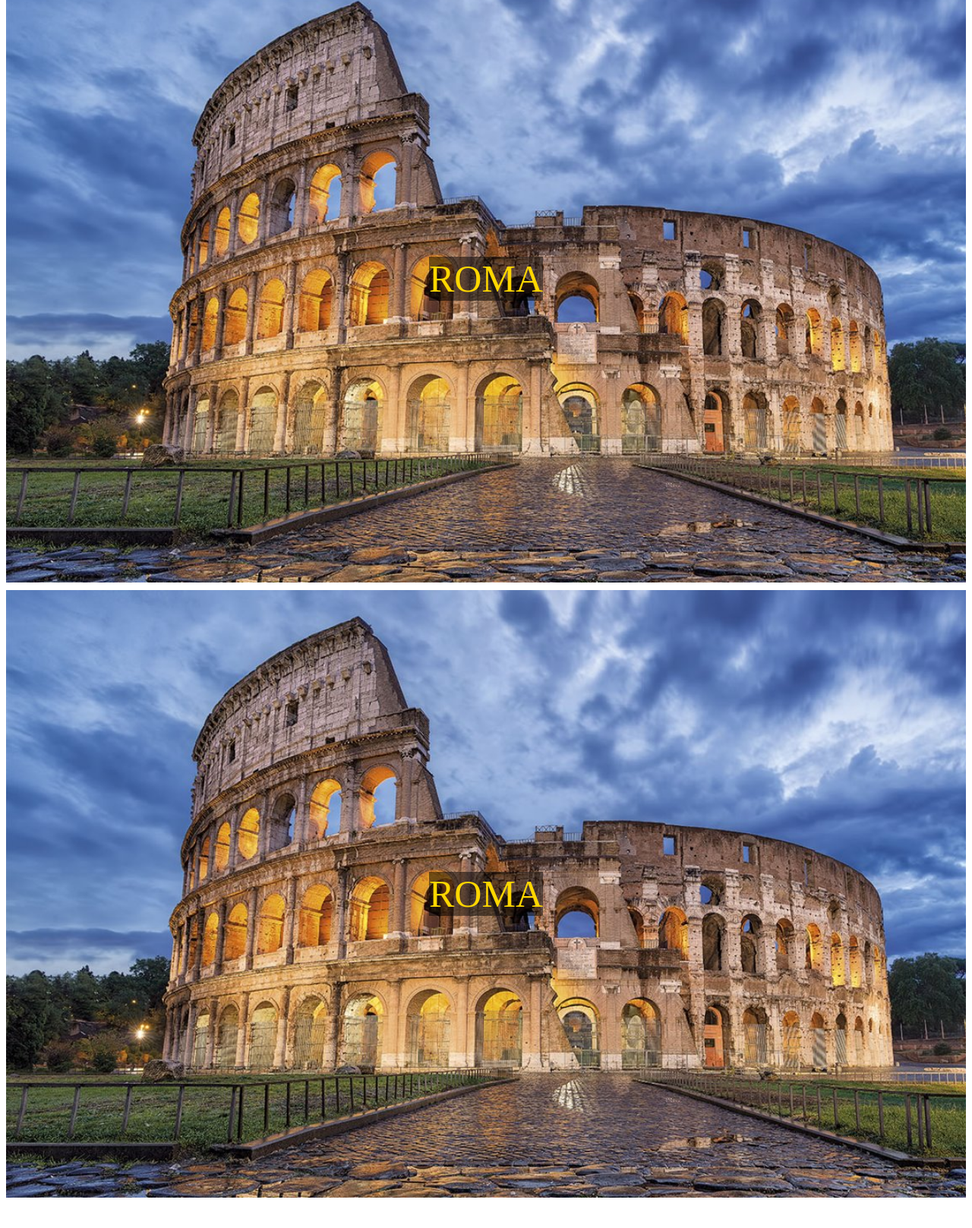
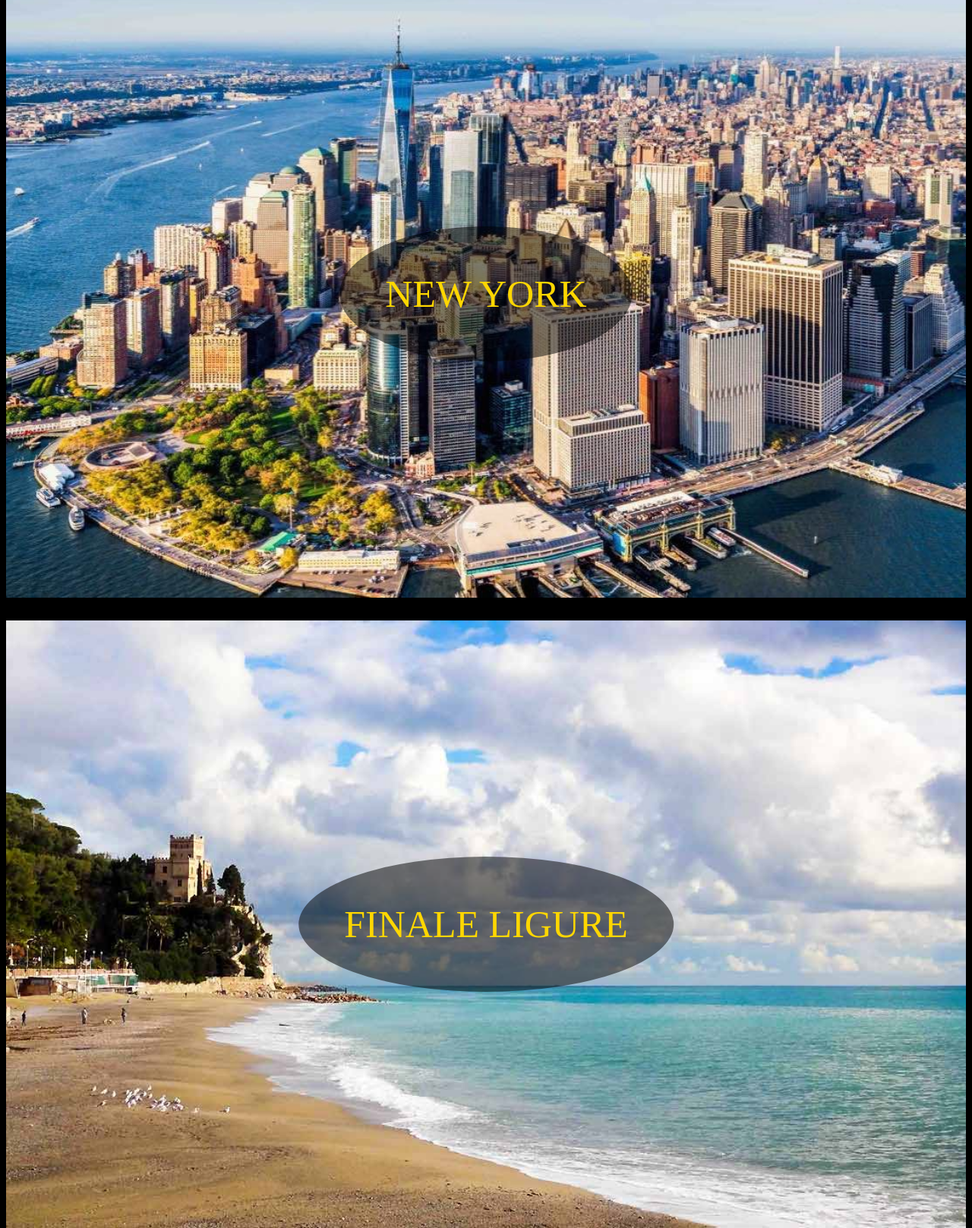
Before and after one commit to Basiglio/htmlcss-airbnb, a plain HTML site: page index.html in a window 1280 px wide. Shown: the part 851-2468 px from the top of the page at 76% size. Before the commit the page ends 2438 px from the top, so only its background shows below. Drawn offline with Linux system fonts and the light colour scheme.

Commit message:
fourth push

```diff
--- a/index.html
+++ b/index.html
@@ -10,28 +10,25 @@
   <main>
     <!-- first city -->
     <section>
-      <div class="city">
+      <div class="city rome">
         <div class="name">ROMA</div>
         <div class="layout"></div>
      </div>
     </section>
     <!-- second city-->
     <section>
-      <div class="city">
-        <div class="name">ROMA</div>
+      <div class="city newyork">
+        <div class="name">NEW YORK</div>
         <div class="layout"></div>
      </div>
     </section>
     <!-- third city -->
     <section>
-      <div class="city">
-        <div class="name">ROMA</div>
+      <div class="city finale">
+        <div class="name">FINALE LIGURE</div>
         <div class="layout"></div>
      </div>
     </section>
-
   </main>
-
-
-  </body>
+ </body>
 </html>
--- a/style/style.css
+++ b/style/style.css
@@ -3,21 +3,31 @@
   padding: 0;
   box-sizing: border-box;
 }
+body {
+  background-color: black;
+}
 
-
+/* city contenitor */
 div.city {
   width: 100%;
   height: 100vh;
-  background-image: url(../img/rome.jpg);
   background-repeat: no-repeat;
   background-size: cover;
   position: relative;
   text-align: center;
-  margin-bottom: 10px;
-
-
+  margin-bottom: 30px;
 }
-
+.city.rome {
+  background-image: url(../img/rome.jpg);
+}
+.city.newyork {
+  background-image: url(../img/new_york.jpg);
+}
+.city.finale {
+  background-image: url(../img/finaleligure.jpg);
+}
+/* /city contenitor */
+/* city name */
 .name {
   position: absolute;
   left: 50%;
@@ -27,17 +37,18 @@ div.city {
   background-color: rgba(0, 0, 0, 0.5);
   color: gold;
   cursor: pointer;
+  border-radius: 50%;
+  padding: 60px;
 }
-
+/* /city name */
+/* overlay effect */
 .layout {
   width: 100%;
   height: 100vh;
   background-color: rgba(0,0,0,0.5);
   display: none;
 }
-
 div.city:hover .layout{
   display: block;
 }
-
-.name:hover
+/* /overlay effect */
```
Also changed, not shown: img/finaleligure.jpg (added), img/new_york.jpg (added).
